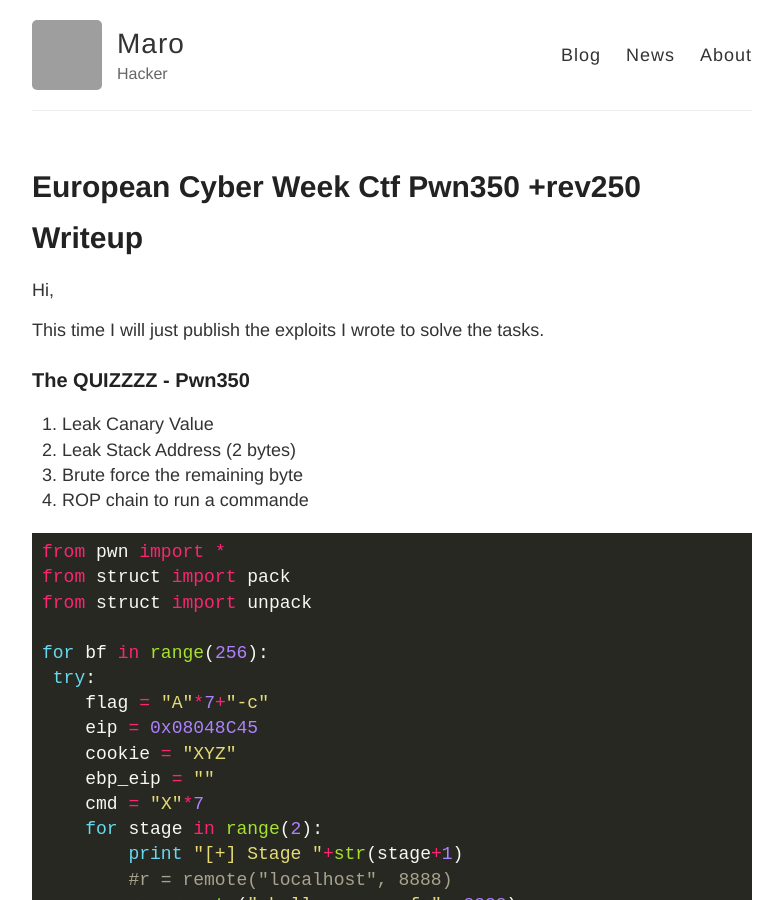
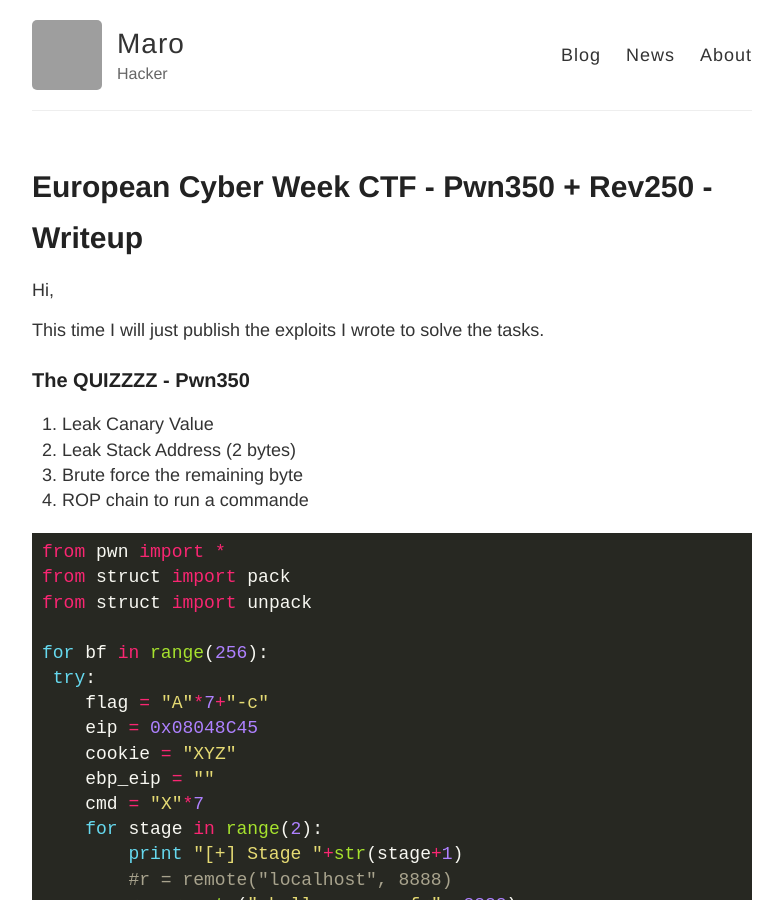
Before and after one commit to maroueneboubakri/maroueneboubakri.github.io, a Jekyll site: the page built from _posts/2016-12-23-European-Cyber-Week-CTF-Pwn350-+Rev250-Writeup.md, in a window 1280 px wide and 900 px high. Shown: the whole window, without its empty margins (248-1031 px from the left). Built offline with Jekyll 4.4.1, drawn with Linux system fonts in a browser that asks for light colours; our own code applies the rules of GitHub Pages for plain Markdown files; part of the change alters nothing that is shown; grey boxes are pictures that could not be loaded.

```diff
--- a/_posts/2016-12-23-European-Cyber-Week-CTF-Pwn350-+Rev250-Writeup.md
+++ b/_posts/2016-12-23-European-Cyber-Week-CTF-Pwn350-+Rev250-Writeup.md
@@ -1,3 +1,7 @@
+---
+title: European Cyber Week CTF - Pwn350 + Rev250 - Writeup
+---
+
 Hi,
 
 This time I will just publish the exploits I wrote to solve the tasks.
```
